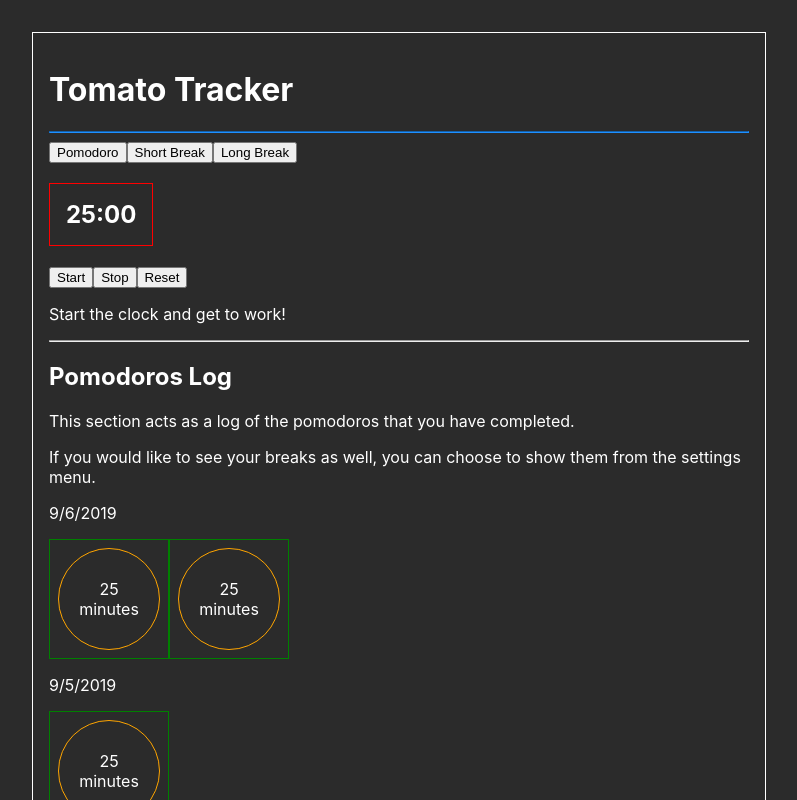
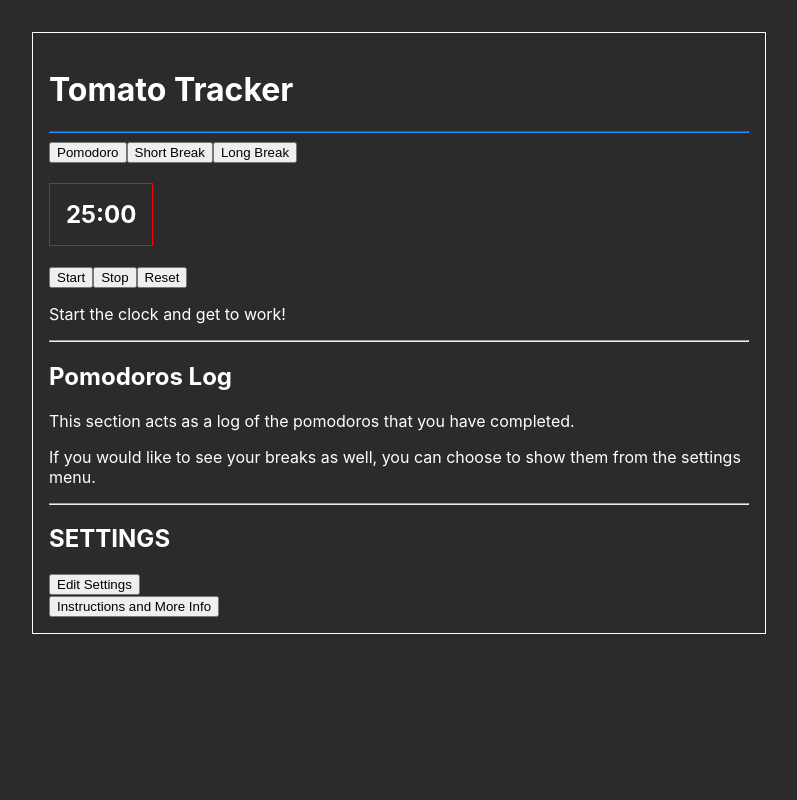
Before and after one commit to Matthew-Nelson/tomato-timer, a React (Create React App) app: page / in a window 1280 px wide. Shown: the top 800 px of the page, without its empty margins (241-1038 px from the left). Built offline with nearby package versions, Linux system fonts and the light colour scheme.

Commit message:
cleaned up dummy data and default settings

```diff
--- a/src/App.js
+++ b/src/App.js
@@ -42,7 +42,7 @@ class App extends Component {
 
     this.defaultSettings = {
       pomodoroTimeLengthMinutes: 25,
-      longBreakTimeLengthMinutes: 10,
+      longBreakTimeLengthMinutes: 15,
       shortBreakTimeLengthMinutes: 5,
 
       alarmSoundUrl: '/tomato-tracker/static/media/ship-bell.be4257c1.mp3',
@@ -53,64 +53,9 @@ class App extends Component {
     }
 
     this.defaultClock = {
-      startSeconds: 1500,
+      startSeconds: (this.defaultSettings.pomodoroTimeLengthMinutes * 60),
       timerType: 'pomodoro'
     }
-
-    this.dummyDaysWithWork = [
-      {
-        date: '9/6/2019',
-        id: uuid(),
-        timeElements: [
-          {
-            comment: 'my first work today comment',
-            dateCompleted: '9/6/2019',
-            timeCompleted: '7:29 AM',
-            timeStarted: '7:54 AM',
-            editingComment: false,
-            id: uuid(),
-            isTomato: true,
-            minutes: 25
-          },
-          {
-            comment: 'my second work today comment',
-            dateCompleted: '9/6/2019',
-            timeCompleted: '8:05 AM',
-            timeStarted: '8:30 AM',
-            editingComment: false,
-            id: uuid(),
-            isTomato: true,
-            minutes: 25
-          }
-        ]
-      },
-      {
-        date: '9/5/2019',
-        id: uuid(),
-        timeElements: [
-          {
-            comment: 'my only work today comment',
-            dateCompleted: '9/5/2019',
-            timeCompleted: '7:29 AM',
-            timeStarted: '7:54 AM',
-            editingComment: false,
-            id: uuid(),
-            isTomato: true,
-            minutes: 25
-          },
-          {
-            comment: 'my only work today comment',
-            dateCompleted: '9/5/2019',
-            timeCompleted: '7:29 AM',
-            timeStarted: '7:54 AM',
-            editingComment: false,
-            id: uuid(),
-            isTomato: false,
-            minutes: 25
-          }
-        ]
-      }
-    ]
 
     this.state = {
       settings: cookies.get('settings') || {
@@ -119,9 +64,7 @@ class App extends Component {
       clock: cookies.get('currentClockState') || {
         ...this.defaultClock
       },
-      daysWithWork: cookies.get('daysWithWork') || [
-        ...this.dummyDaysWithWork
-      ]
+      daysWithWork: cookies.get('daysWithWork') || []
     }
   }
 
@@ -152,7 +95,7 @@ class App extends Component {
 
   setDaysCookie = () => {
     const { cookies } = this.props;
-    cookies.set('daysWithWork', this.state.daysWithWork, { path: '/', expires: this.getExpDate()});
+    cookies.set('daysWithWork', this.state.daysWithWork, { path: '/tomato-tracker/', expires: this.getExpDate()});
   }
 
   clearDaysCookie = () => {
@@ -305,12 +248,12 @@ class App extends Component {
 
   setCurrentClockCookie = () => {
     const { cookies } = this.props;
-    cookies.set('currentClockState', this.state.clock, { path: '/', expires: this.getExpDate()})
+    cookies.set('currentClockState', this.state.clock, { path: '/tomato-tracker/', expires: this.getExpDate()})
   }
 
   setSettingsCookie = () => {
     const { cookies } = this.props;
-    cookies.set('settings', this.state.settings, { path: '/', expires: this.getExpDate()});
+    cookies.set('settings', this.state.settings, { path: '/tomato-tracker/', expires: this.getExpDate()});
   }
 
   clearSettingsCookie = () => {
```
